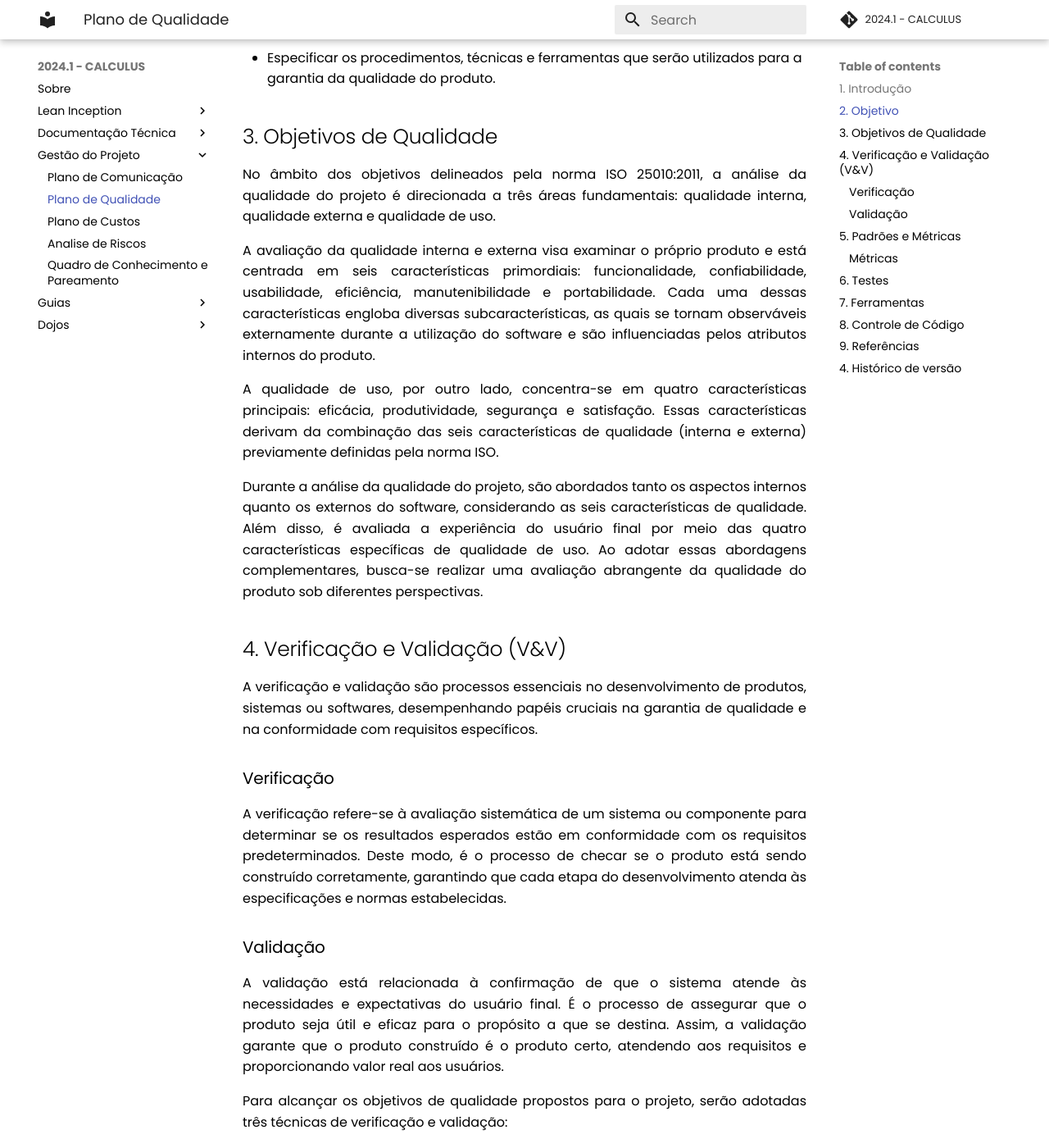
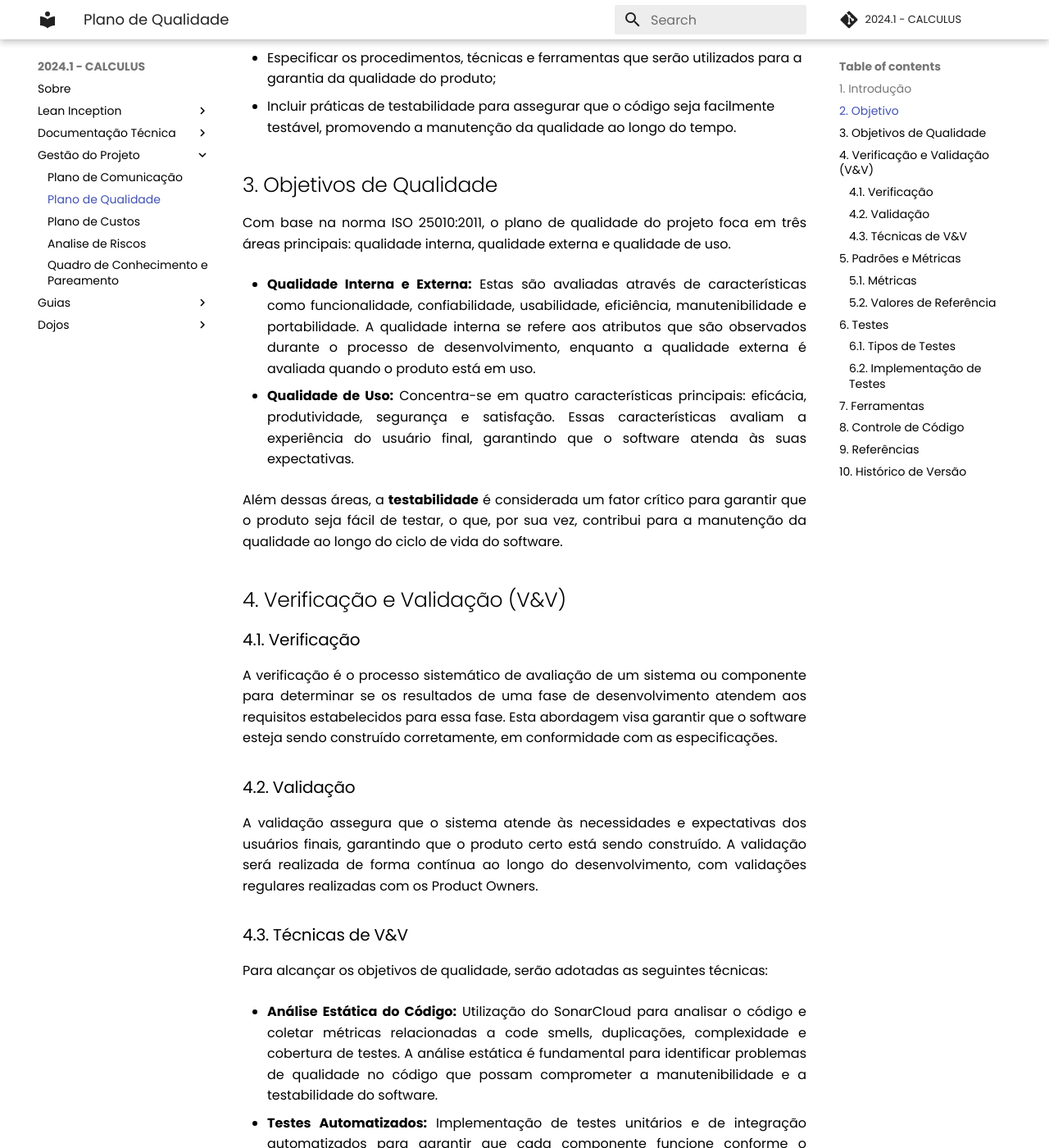
Before and after one commit to fga-eps-mds/2024.1-CALCULUS-DOC, an MkDocs documentation site: the page built from docs/planos/plano_qualidade.md, in a window 1280 px wide and 1400 px high, scrolled down 830 px. Shown: the whole window at 82% size. Built offline with MkDocs 1.6.1 and Material for MkDocs 9.7.7, drawn with Linux system fonts in a browser that asks for light colours; comment, search, counter and statistics services are not loaded; some of the changed text lies outside the part shown.

Commit message:
docs(#142): ajustando plano de qualidade

```diff
--- a/docs/planos/plano_qualidade.md
+++ b/docs/planos/plano_qualidade.md
@@ -1,113 +1,135 @@
 # Plano de Qualidade
-
 ## 1. Introdução
 
-Um dos fundamentos essenciais de um produto reside na qualidade que ele oferece. Nesse contexto, a ISO 9126 define a qualidade como a "totalidade de características e critérios de um produto ou serviço que emprega suas capacidades para satisfazer as necessidades declaradas ou implícitas".
+A qualidade de um produto de software é um dos seus pilares essenciais, garantindo que ele atenda às necessidades dos usuários e ofereça valor real. Segundo a ISO 25010, que substituiu a ISO 9126 em 2011, a qualidade de um software é definida como o grau em que um sistema atende às necessidades expressas e não expressas dos stakeholders, resultando na criação de valor.
 
-Por sua vez, a ISO 25010, lançada em 2011 como uma substituição da ISO 9126, estabelece padrões para a qualidade de produtos de software. Essa norma define qualidade como o grau em que um sistema atende às necessidades expressas e não expressas dos stakeholders, resultando na criação de valor.
+A ISO 25010 identifica oito características fundamentais para a qualidade de um produto: adequação funcional, eficiência de desempenho, compatibilidade, usabilidade, confiabilidade, segurança, manutenibilidade e portabilidade.
 
-A ISO 25010 identifica oito características fundamentais para a qualidade de um produto, que são: adequação funcional, eficiência de desempenho, compatibilidade, usabilidade, confiabilidade, segurança, manutenibilidade e portabilidade.
+Este documento visa detalhar as ferramentas, métricas e procedimentos que serão utilizados para assegurar a qualidade do produto, com foco na testabilidade e na aderência ao modelo de qualidade Q-Rapids.
 
 ## 2. Objetivo
 
-A elaboração deste plano tem como propósito detalhar as ferramentas a serem empregadas e as métricas a serem analisadas pela equipe, visando estabelecer os padrões de qualidade do produto e embasar as decisões a serem tomadas. Com isso, podemos citar os seguintes objetivos específicos deste documento:
+Este plano tem como propósito estabelecer as diretrizes de qualidade do projeto, assegurando que todas as etapas do desenvolvimento sejam conduzidas de maneira a garantir um produto final de alta qualidade. Especificamente, os objetivos deste documento são:
 
 - Definir os objetivos de qualidade;
-- Apresentar formas de atingir os objetivos de qualidade;
+- Estabelecer métodos para alcançar os objetivos de qualidade;
 - Selecionar e coletar métricas de qualidade;
 - Apresentar a compreensão e a aplicação das métricas para o produto;
-- Especificar os procedimentos, técnicas e ferramentas que serão utilizados para a garantia da qualidade do produto.
+- Especificar os procedimentos, técnicas e ferramentas que serão utilizados para a garantia da qualidade do produto;
+- Incluir práticas de testabilidade para assegurar que o código seja facilmente testável, promovendo a manutenção da qualidade ao longo do tempo.
 
 ## 3. Objetivos de Qualidade
 
-No âmbito dos objetivos delineados pela norma ISO 25010:2011, a análise da qualidade do projeto é direcionada a três áreas fundamentais: qualidade interna, qualidade externa e qualidade de uso.
+Com base na norma ISO 25010:2011, o plano de qualidade do projeto foca em três áreas principais: qualidade interna, qualidade externa e qualidade de uso.
 
-A avaliação da qualidade interna e externa visa examinar o próprio produto e está centrada em seis características primordiais: funcionalidade, confiabilidade, usabilidade, eficiência, manutenibilidade e portabilidade. Cada uma dessas características engloba diversas subcaracterísticas, as quais se tornam observáveis externamente durante a utilização do software e são influenciadas pelos atributos internos do produto.
+- **Qualidade Interna e Externa:** Estas são avaliadas através de características como funcionalidade, confiabilidade, usabilidade, eficiência, manutenibilidade e portabilidade. A qualidade interna se refere aos atributos que são observados durante o processo de desenvolvimento, enquanto a qualidade externa é avaliada quando o produto está em uso.
 
-A qualidade de uso, por outro lado, concentra-se em quatro características principais: eficácia, produtividade, segurança e satisfação. Essas características derivam da combinação das seis características de qualidade (interna e externa) previamente definidas pela norma ISO.
+- **Qualidade de Uso:** Concentra-se em quatro características principais: eficácia, produtividade, segurança e satisfação. Essas características avaliam a experiência do usuário final, garantindo que o software atenda às suas expectativas.
 
-Durante a análise da qualidade do projeto, são abordados tanto os aspectos internos quanto os externos do software, considerando as seis características de qualidade. Além disso, é avaliada a experiência do usuário final por meio das quatro características específicas de qualidade de uso. Ao adotar essas abordagens complementares, busca-se realizar uma avaliação abrangente da qualidade do produto sob diferentes perspectivas.
+Além dessas áreas, a **testabilidade** é considerada um fator crítico para garantir que o produto seja fácil de testar, o que, por sua vez, contribui para a manutenção da qualidade ao longo do ciclo de vida do software.
 
 ## 4. Verificação e Validação (V&V)
 
-A verificação e validação são processos essenciais no desenvolvimento de produtos, sistemas ou softwares, desempenhando papéis cruciais na garantia de qualidade e na conformidade com requisitos específicos.
+### 4.1. Verificação
 
-### Verificação
+A verificação é o processo sistemático de avaliação de um sistema ou componente para determinar se os resultados de uma fase de desenvolvimento atendem aos requisitos estabelecidos para essa fase. Esta abordagem visa garantir que o software esteja sendo construído corretamente, em conformidade com as especificações.
 
-A verificação refere-se à avaliação sistemática de um sistema ou componente para determinar se os resultados esperados estão em conformidade com os requisitos predeterminados. Deste modo, é o processo de checar se o produto está sendo construído corretamente, garantindo que cada etapa do desenvolvimento atenda às especificações e normas estabelecidas.
+### 4.2. Validação
 
-### Validação
+A validação assegura que o sistema atende às necessidades e expectativas dos usuários finais, garantindo que o produto certo está sendo construído. A validação será realizada de forma contínua ao longo do desenvolvimento, com validações regulares realizadas com os Product Owners.
 
-A validação está relacionada à confirmação de que o sistema atende às necessidades e expectativas do usuário final. É o processo de assegurar que o produto seja útil e eficaz para o propósito a que se destina. Assim, a validação garante que o produto construído é o produto certo, atendendo aos requisitos e proporcionando valor real aos usuários.
+### 4.3. Técnicas de V&V
 
-Para alcançar os objetivos de qualidade propostos para o projeto, serão adotadas três técnicas de verificação e validação:
+Para alcançar os objetivos de qualidade, serão adotadas as seguintes técnicas:
 
-- **Análise estática do código:** Serão utilizadas as funcionalidades do Sonar Cloud como ferramenta de análise estática de código, visando a obtenção de métricas mensuráveis. Essa ferramenta será capaz de identificar possíveis problemas no código e oferecer informações pertinentes à gestão da qualidade do projeto, promovendo uma contribuição valiosa para a tomada de decisões e a identificação de áreas a serem abordadas pela equipe.
+- **Análise Estática do Código:** Utilização do SonarCloud para analisar o código e coletar métricas relacionadas a code smells, duplicações, complexidade e cobertura de testes. A análise estática é fundamental para identificar problemas de qualidade no código que possam comprometer a manutenibilidade e a testabilidade do software.
 
-- **Testes automatizados:** Serão empregados testes automatizados, abrangendo tanto os testes unitários quanto os de integração. Essa abordagem possibilita a validação não apenas dos cenários esperados, mas também das situações de erro, assegurando o correto funcionamento do software em diversas condições.
+- **Testes Automatizados:** Implementação de testes unitários e de integração automatizados para garantir que cada componente funcione conforme o esperado e que a integração entre os componentes seja robusta. A cobertura de código será monitorada para assegurar que as áreas críticas do software estão devidamente testadas.
 
-- **Validação com os POs:** Reuniões semanais serão realizadas para validar o progresso e obter feedback. Desta forma, é possível realizar a validação contínua da implementação.
+- **Validação com POs:** Reuniões semanais serão realizadas com os Product Owners para validar o progresso e obter feedback. Este processo contínuo de validação ajuda a garantir que o desenvolvimento esteja alinhado com as expectativas dos stakeholders e com os objetivos de qualidade.
 
 ## 5. Padrões e Métricas
 
 As principais normas e modelos utilizados no projeto são:
 
-- NBR - ISO/IEC 25010
-- Modelo de Qualidade Q-Rapids
+- **NBR - ISO/IEC 25010:** Padrão internacional para a qualidade de produtos de software.
+- **Modelo de Qualidade Q-Rapids:** Um modelo baseado em métricas de qualidade que permite a avaliação contínua e orientada por dados do software.
 
-### Métricas
+### 5.1. Métricas
 
-As métricas definidas para o monitoramento de qualidade foram:
+As métricas definidas para monitorar a qualidade do projeto, conforme o modelo Q-Rapids e alinhadas com a testabilidade e qualidade de produto, incluem:
 
-| Métrica         | Descrição                                           |
-|-----------------|-----------------------------------------------------|
-| Reliability     | Quantidade de bugs presentes no código fonte        |
-| Security Rating | Avaliação de segurança de falhas e vulnerabilidades |
-| Maintainability | Quantidade de code smells                           |
-| Coverage        | Porcentagem de linhas de código cobertas por testes |
-| Duplications    | Densidade em porcentagem de código duplicado        |
-| Size            | Quantidade de linhas de declarações, funções, classes, arquivos e comentários |
-| Complexity      | Quantidade de complexidade ciclomática e cognitiva  |
-| Issues          | Quantidade de issues abertas, fechadas, reabertas, falsa positiva e "won't fix" |
+| Métrica         | Descrição                                                                                       |
+|-----------------|-------------------------------------------------------------------------------------------------|
+| **Reliability** | Quantidade de bugs presentes no código fonte.                                                   |
+| **Security Rating** | Avaliação de segurança de falhas e vulnerabilidades, conforme as diretrizes de segurança do projeto.|
+| **Maintainability** | Quantidade de code smells identificados no código, que podem impactar a manutenibilidade e testabilidade.|
+| **Coverage**    | Porcentagem de linhas de código cobertas por testes automatizados, com um valor de referência mínimo de 80%.|
+| **Duplications** | Densidade de código duplicado em porcentagem, que deve ser mantida abaixo de 5% para facilitar a manutenção.|
+| **Size**        | Quantidade de linhas de declarações, funções, classes, arquivos e comentários, usada para avaliar a complexidade geral.|
+| **Complexity**  | Medição da complexidade ciclomática e cognitiva, com foco em manter a complexidade baixa para melhorar a testabilidade.|
+| **Issues**      | Quantidade de issues abertas, fechadas, reabertas, falsa positiva e "won't fix", usada para monitorar a saúde do projeto.|
+
+### 5.2. Valores de Referência
+
+Para cada métrica, foram definidos valores de referência que servirão como indicadores de qualidade e auxiliarão na tomada de decisões:
+
+- **Coverage:** 80% de cobertura mínima das linhas de código.
+- **Duplications:** Menos de 5% de duplicação de código.
+- **Complexity:** Manter a complexidade ciclomática abaixo de 10 por método/função.
+
+Esses valores de referência são críticos para garantir que o software permaneça testável e de alta qualidade ao longo de seu ciclo de vida.
 
 ## 6. Testes
 
-O software é um produto da criatividade humana que envolve alta complexidade e, por isso, pode apresentar falhas e inconsistências. Para garantir que o software funcione conforme o esperado, existem os testes, que são processos que verificam a qualidade do software e evitam que os erros afetem o usuário final.
+Os testes desempenham um papel crucial na garantia da qualidade do software. Eles verificam se o software funciona conforme o esperado e ajudam a evitar que erros afetem o usuário final.
 
-Os testes podem ser classificados em diferentes tipos, de acordo com o nível de abstração do software:
+### 6.1. Tipos de Testes
 
-- **Testes de unidade:** São testes que verificam uma parte isolada do código, geralmente uma classe ou um método.
-- **Testes de integração:** São testes que verificam o funcionamento de uma funcionalidade ou uma transação completa, envolvendo a interação entre diferentes componentes do software.
-- **Testes de sistema:** São testes que simulam o uso real do software por um usuário, verificando se o software atende aos requisitos e expectativas.
+- **Testes de Unidade:** Verificam a funcionalidade de componentes isolados do sistema, como métodos ou classes, garantindo que cada parte funcione de forma independente.
+- **Testes de Integração:** Avaliam a interação entre diferentes componentes do sistema, assegurando que eles funcionem bem em conjunto.
+- **Testes de Sistema:** Simulam o uso real do software para verificar se ele atende aos requisitos e expectativas do usuário final.
+
+### 6.2. Implementação de Testes
+
+Os testes serão implementados de forma a maximizar a cobertura de código e garantir que todas as funcionalidades críticas sejam validadas. O foco na **testabilidade** garante que o código seja estruturado de maneira a facilitar a criação e execução de testes, permitindo detecção precoce de defeitos.
 
 ## 7. Ferramentas
 
-- **Jest:** Framework de testes para JavaScript.
-- **ESLint:** Ferramenta para identificar e reportar padrões encontrados no código ECMAScript/JavaScript, com o objetivo de tornar o código mais consistente e evitar bugs.
-- **SonarCloud:** Ferramenta de análise de código que verifica a qualidade do código conforme as métricas e regras estabelecidas.
+As ferramentas a serem utilizadas para suportar as práticas de qualidade incluem:
+
+- **Jest:** Framework de testes para JavaScript, utilizado principalmente para testes de unidade.
+- **ESLint:** Ferramenta para identificar e reportar padrões inconsistentes no código ECMAScript/JavaScript, contribuindo para a qualidade e manutenibilidade do código.
+- **SonarCloud:** Plataforma de análise de código que verifica a qualidade do código conforme as métricas e regras estabelecidas, incluindo cobertura de testes, duplicação, complexidade, entre outros.
 
 ## 8. Controle de Código
 
-Para garantir a qualidade dos procedimentos, utilizamos uma combinação de tarefas automáticas e manuais. As tarefas automáticas envolvem documentação, controle de versão, código, commits e testes, que são realizados por ferramentas e sistemas que contribuem para a qualidade do software. Essas tarefas serão realizadas com o auxílio de ferramentas e sistemas, garantindo a qualidade do software.
+Para garantir a qualidade dos procedimentos, o controle de código será realizado por meio de tarefas automáticas e manuais, envolvendo:
+
+- **Documentação e Controle de Versão:** Uso de sistemas de controle de versão para gerenciar o histórico de mudanças no código, facilitando o rastreamento de alterações e a colaboração entre membros da equipe.
+- **Commits e Pull Requests:** Revisões de código serão realizadas por meio de pull requests, garantindo que todas as mudanças passem por uma análise rigorosa antes de serem integradas ao código base.
+- **Testes Automatizados:** Execução de testes automatizados para cada commit, assegurando que novas alterações não introduzam regressões.
+
+
+## 9. Referências
+
+> Quality-aware Rapid Software Development Project: The Q-Rapids Project. FRANCH X.; LOPEZ L.; FERNÁNDEZ S. M.; ORIOL M.; RODRÍGUEZ P.; TRENDOWICZ A.
+
+> ISO/IEC 25010. ISO 25000. Software and data quality. 2011. Disponível em: https://iso25000.com/index.php
+
+> Quality-aware Rapid Software Development Project: The Q-Rapids Project. FRANCH X.; LOPEZ L.; FERNÁNDEZ S. M.; ORIOL M.; RODRÍGUEZ P.; TRENDOWICZ A.
+
+> ISO/IEC 25010. ISO 25000. Software and data quality. 2011. Disponível em: https://iso25000.com/index.php/en/iso-25000-standards/iso-25010.
+
+> Metric Definitions. SonarQube. Disponível em: https://docs.sonarqube.org/latest/user-guide/metric-definitions/
+
+> A Quality Model for Actionable Analytics in Rapid Software Development. FERNÁNDEZ S. M.; JEDLITSCHKA A.; GUZMÁN L.; VOLLMER A. M. Kaiserslautern, Alemanha.
 
 ---
 
-Esse plano de qualidade fornece uma visão abrangente das metas, métodos e ferramentas necessários para assegurar a qualidade do produto de software. A adesão a essas diretrizes garantirá que o software atenda aos padrões exigidos e satisfaça as necessidades dos usuários finais.
+## 10. Histórico de Versão
 
-## 9. Referências
-
-
->  Quality-aware Rapid Software Development Project: The Q-Rapids Project. FRANCH X.; LOPEZ L.; FERNÁNDEZ S. M.; ORIOL M.; RODRÍGUEZ P.; TRENDOWICZ A.
-
->  ISO/IEC 25010. ISO 25000. Software and data quality. 2011. Disponível em: https://iso25000.com/index.php/en/iso-25000-standards/iso-25010.
-
->  Metric Definitions. SonarQube. Disponível em: https://docs.sonarqube.org/latest/user-guide/metric-definitions/
-
->  A Quality Model for Actionable Analytics in Rapid Software Development. FERNÁNDEZ S. M.; JEDLITSCHKA A.; GUZMÁN L.; VOLLMER A. M. Kaiserslautern, Alemanha.
-
-
-## 4. Histórico de versão
-
-|**Data**|**Descrição**|**Autor(es)**|
-|--------|-------------|--------------|
-|03/07/2024| Criação do Documento | Davi Matheus |
+| **Data**   | **Versão** | **Descrição**                                                           | **Autor(es)**     |
+|------------|------------|-------------------------------------------------------------------------|-------------------|
+| 03/07/2024 | 1.0        | Criação do documento                                                    | Davi Matheus      |
+| 01/09/2024 | 1.1        | Revisão e aperfeiçoamento com foco em testabilidade e qualidade         | Paulo Gontijo      |
```
